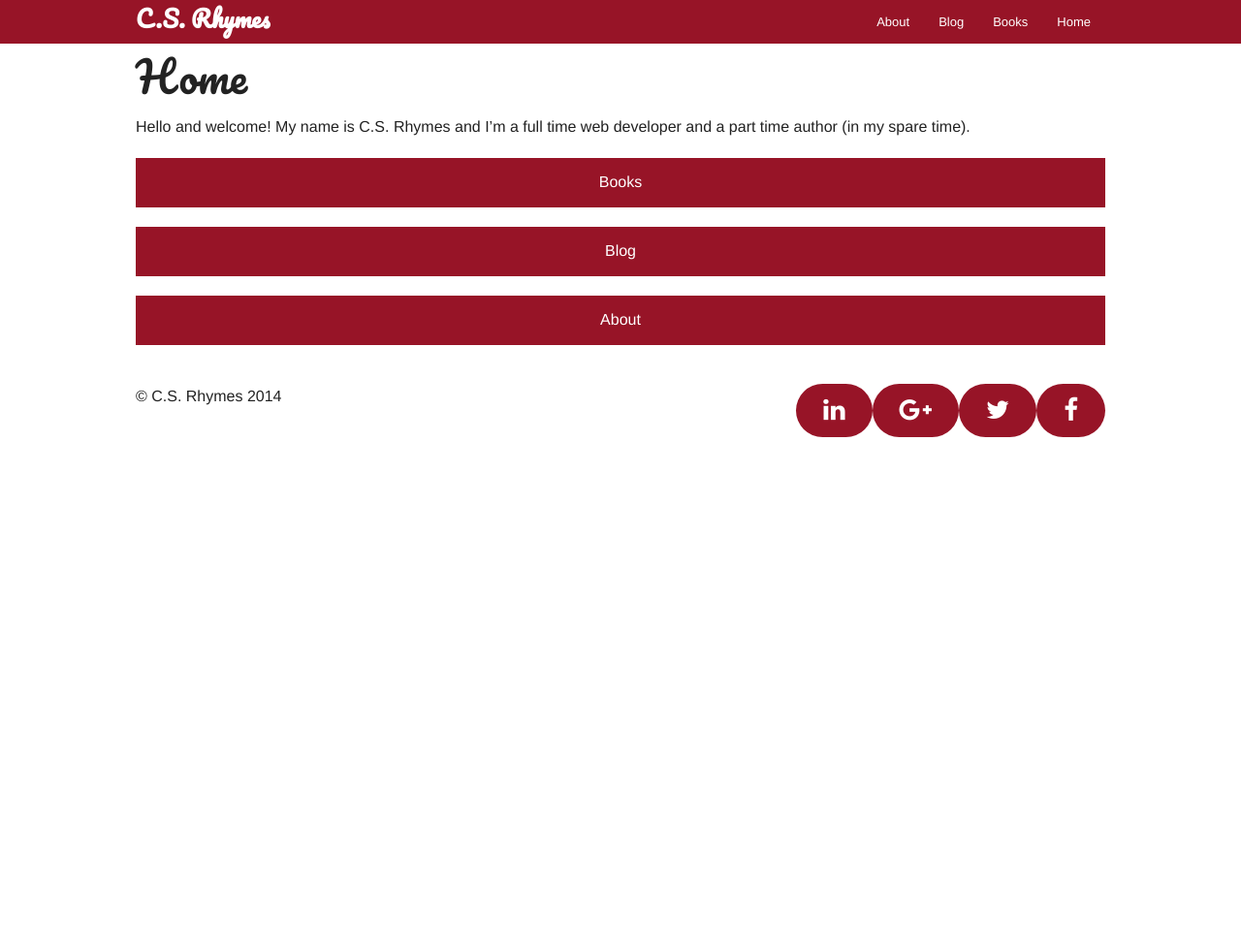
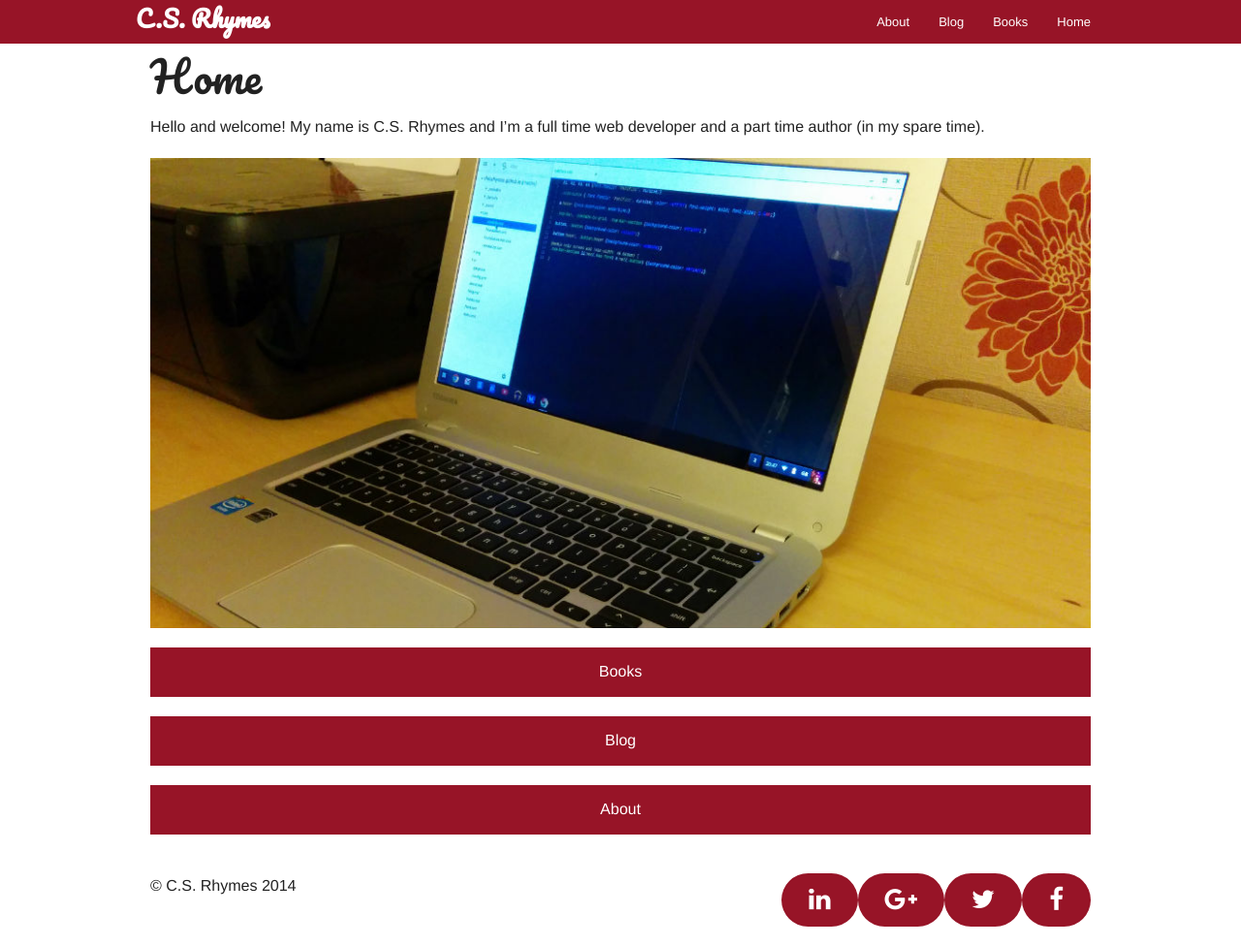
Before and after one commit to chrisrhymes/chrisrhymes.github.io, a Jekyll site: the page built from index.md, in a window 1280 px wide. Shown: the whole page at 97% size. Built offline with Jekyll 4.4.1, drawn with Linux system fonts in a browser that asks for light colours; nearby versions of some CDN libraries; before the commit the page ends 900 px from its top, so only the background shows below that.

Commit message:
Added addthis script, updated image on homepage and added in grid to header / footer

```diff
--- a/_includes/footer.html
+++ b/_includes/footer.html
@@ -11,7 +11,7 @@
 
 
 	</footer>
-
+  </div>
 </div>
 
     <script src="/js/vendor/jquery.js"></script>
--- a/_includes/head.html
+++ b/_includes/head.html
@@ -8,5 +8,6 @@
     <link href='http://fonts.googleapis.com/css?family=Pacifico' rel='stylesheet' type='text/css'>
     <link rel="canonical" href="{{ page.url | replace:'index.html','' | prepend: site.baseurl | prepend: site.url }}">
     <link href="//maxcdn.bootstrapcdn.com/font-awesome/4.2.0/css/font-awesome.min.css" rel="stylesheet">
+    <script type="text/javascript" src="//s7.addthis.com/js/300/addthis_widget.js#pubid=ra-5389e83123038039"></script>
     <script src="/js/vendor/modernizr.js"></script>
   </head>
--- a/_includes/header.html
+++ b/_includes/header.html
@@ -25,3 +25,4 @@
 </header>
 
 <div class="row">
+  <div class="small-12 columns">
--- a/index.md
+++ b/index.md
@@ -6,6 +6,8 @@ permalink: /
 
 Hello and welcome! My name is C.S. Rhymes and I'm a full time web developer and a part time author (in my spare time).
 
+![Alt text](/img/chromebook.jpg "Chromebook")
+
 <a href="/books/" title="Books" class="button expand">Books</a>
 <a href="/blog/" title="Blog" class="button expand">Blog</a>
 <a href="/about/" title="About" class="button expand">About</a>
```
Also changed, not shown: img/chromebook.jpg (added).
